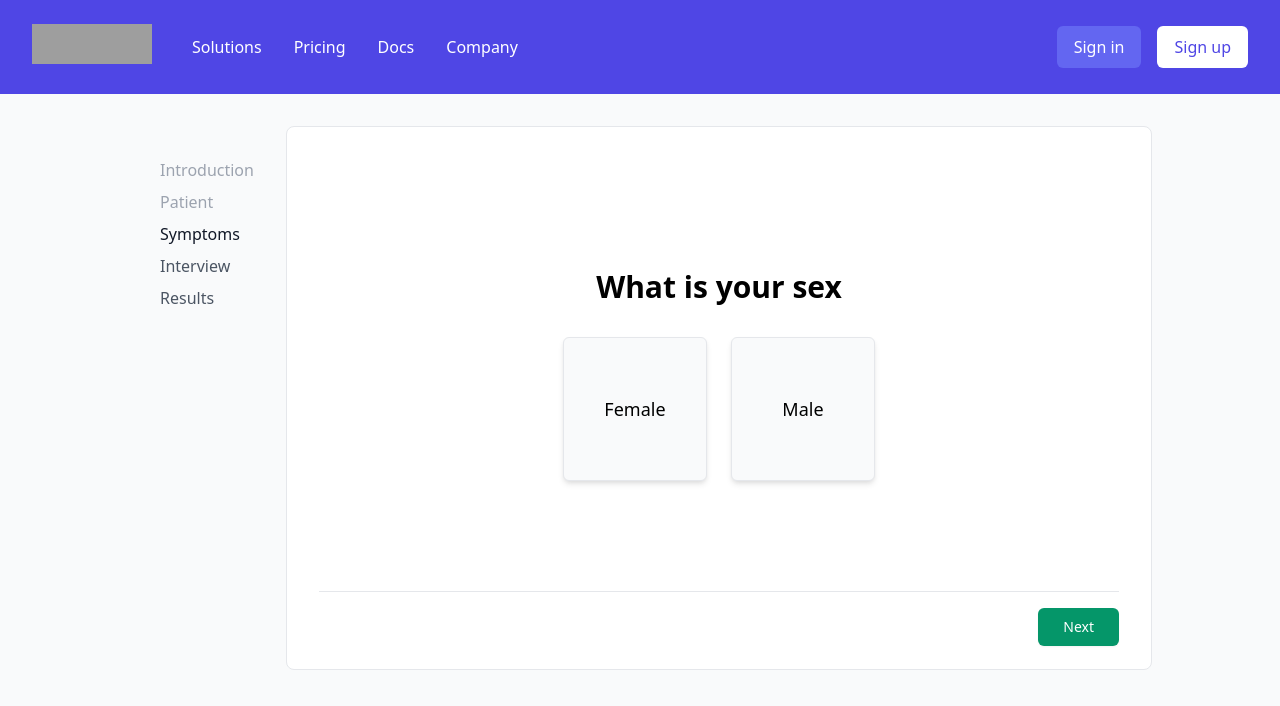
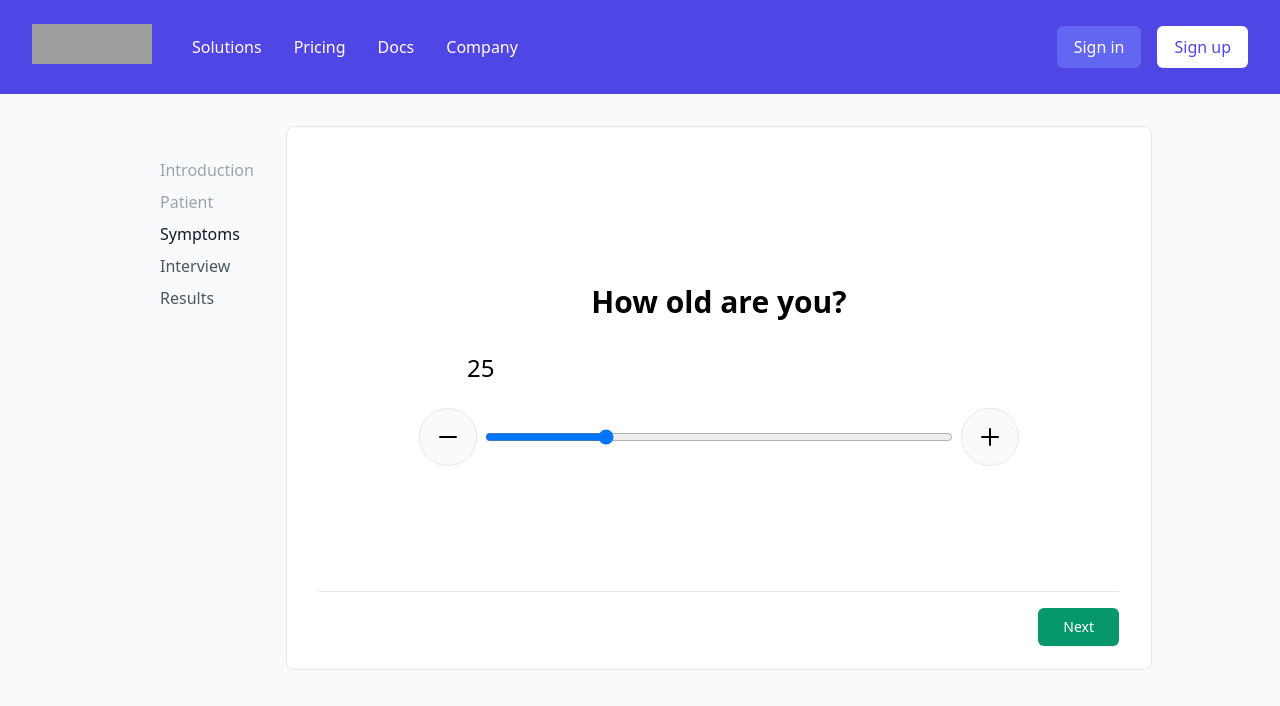
Before and after one commit to Bahodir8586/medical-street, a Next.js app: page / in a window 1280 px wide. Shown: the top 706 px of the page. Built offline with nearby package versions, Linux system fonts and the light colour scheme; grey boxes are pictures that could not be loaded.

Commit message:
slider input created

```diff
--- a/components/Home/Patient.jsx
+++ b/components/Home/Patient.jsx
@@ -1,15 +1,19 @@
-import SelectQuestion from '@/components/Questions/SelectQuestion/Question';
+import SelectQuestion from '@/components/Questions/SelectQuestion';
+import MultipleChoiceQuestion from '@/components/Questions/MultipleChoiceQuestion';
+import Slider from '@/components/Questions/Slider';
 
 export default function Patient() {
   return (
     <div className="flex flex-col">
-      <SelectQuestion
-        title="What is your sex"
+      {/* <SelectQuestion
+        title="What is your sex?"
         options={[
           { id: 'female', label: 'Female' },
           { id: 'male', label: 'Male' },
         ]}
-      />
+      /> */}
+      <MultipleChoiceQuestion />
+      <Slider title="How old are you?" />
       <div className="border-t flex justify-end items-center py-4">
         <button className="inline-flex items-center px-6 py-2 border border-transparent text-sm font-medium rounded-md shadow-sm text-white bg-green-600 hover:bg-green-700 focus:outline-none focus:ring-2 focus:ring-offset-2 focus:ring-green-500">
           Next
--- a/components/Questions/Slider/Slider.jsx
+++ b/components/Questions/Slider/Slider.jsx
@@ -1,3 +1,49 @@
-export default function Slider() {
-  return <></>;
+import { useState } from 'react';
+import { PlusIcon, MinusIcon } from '@heroicons/react/outline';
+
+export default function Slider({ title }) {
+  const [sliderValue, setSliderValue] = useState(25);
+
+  const subtract = () => {
+    if (sliderValue === 0) {
+      return;
+    }
+    setSliderValue(sliderValue - 1);
+  };
+  const add = () => {
+    if (sliderValue === 100) {
+      return;
+    }
+    setSliderValue(sliderValue + 1);
+  };
+  return (
+    <div className="flex flex-col items-center justify-center h-108">
+      <h2 className="text-3xl font-semibold text-center mb-8">{title}</h2>
+      <div className="w-3/4 mx-auto">
+        <div className="text-2xl font-medium ml-12 mb-6">{sliderValue}</div>
+        <div className="flex">
+          <button
+            onClick={subtract}
+            className="p-4 bg-gray-50 rounded-full mr-2 border hover:bg-gray-100 cursor-pointer"
+          >
+            <MinusIcon className="w-6 h-6" />
+          </button>
+          <input
+            className="w-full cursor-pointer"
+            type="range"
+            min={0}
+            max={100}
+            value={sliderValue}
+            onChange={(e) => setSliderValue(e.target.value)}
+          />
+          <button
+            onClick={add}
+            className="p-4 bg-gray-50 rounded-full ml-2 border hover:bg-gray-100 cursor-pointer"
+          >
+            <PlusIcon className="w-6 h-6" />
+          </button>
+        </div>
+      </div>
+    </div>
+  );
 }
--- a/components/Questions/Slider/index.js
+++ b/components/Questions/Slider/index.js
@@ -1 +1 @@
-export { default } from './Question';
+export { default } from './Slider';
```
